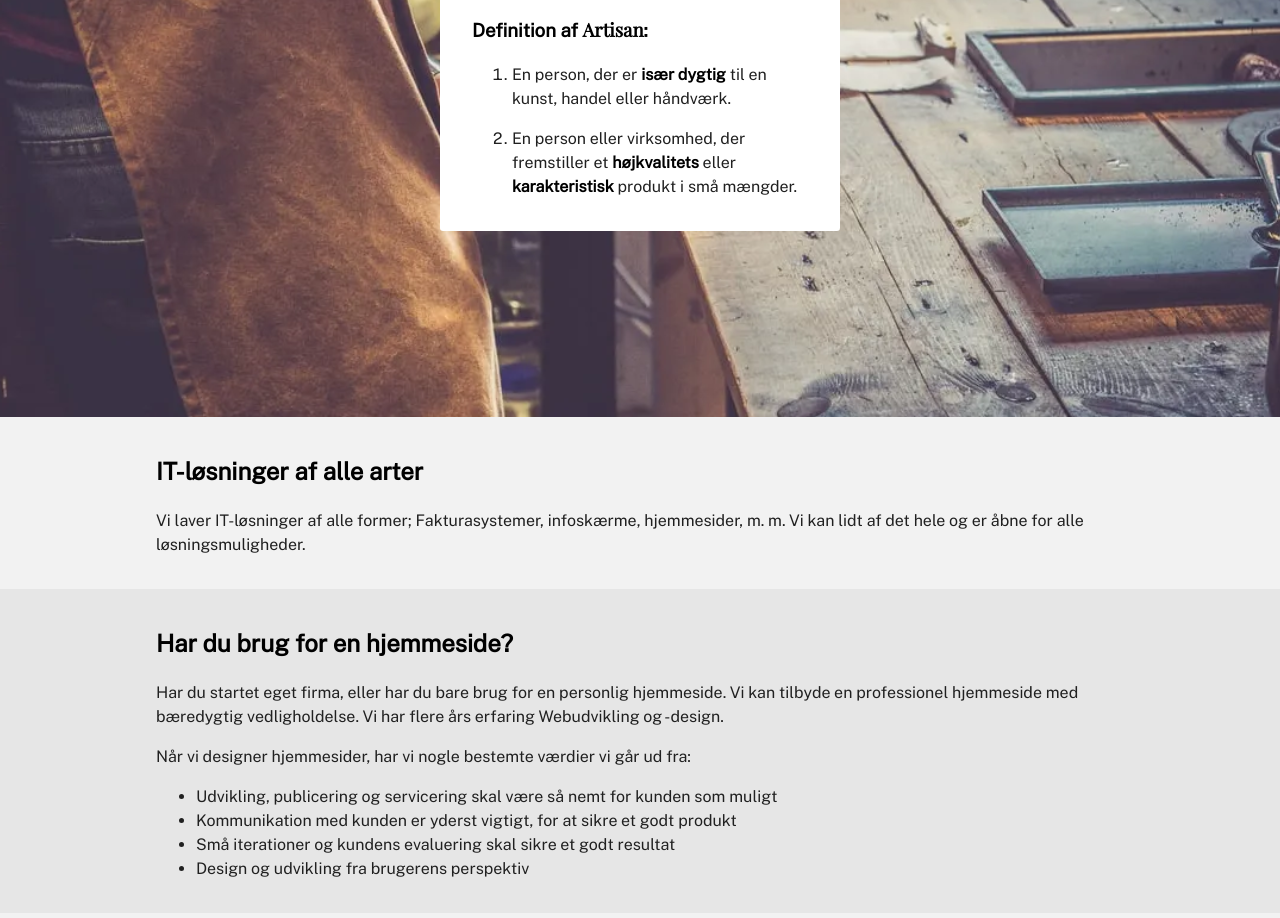
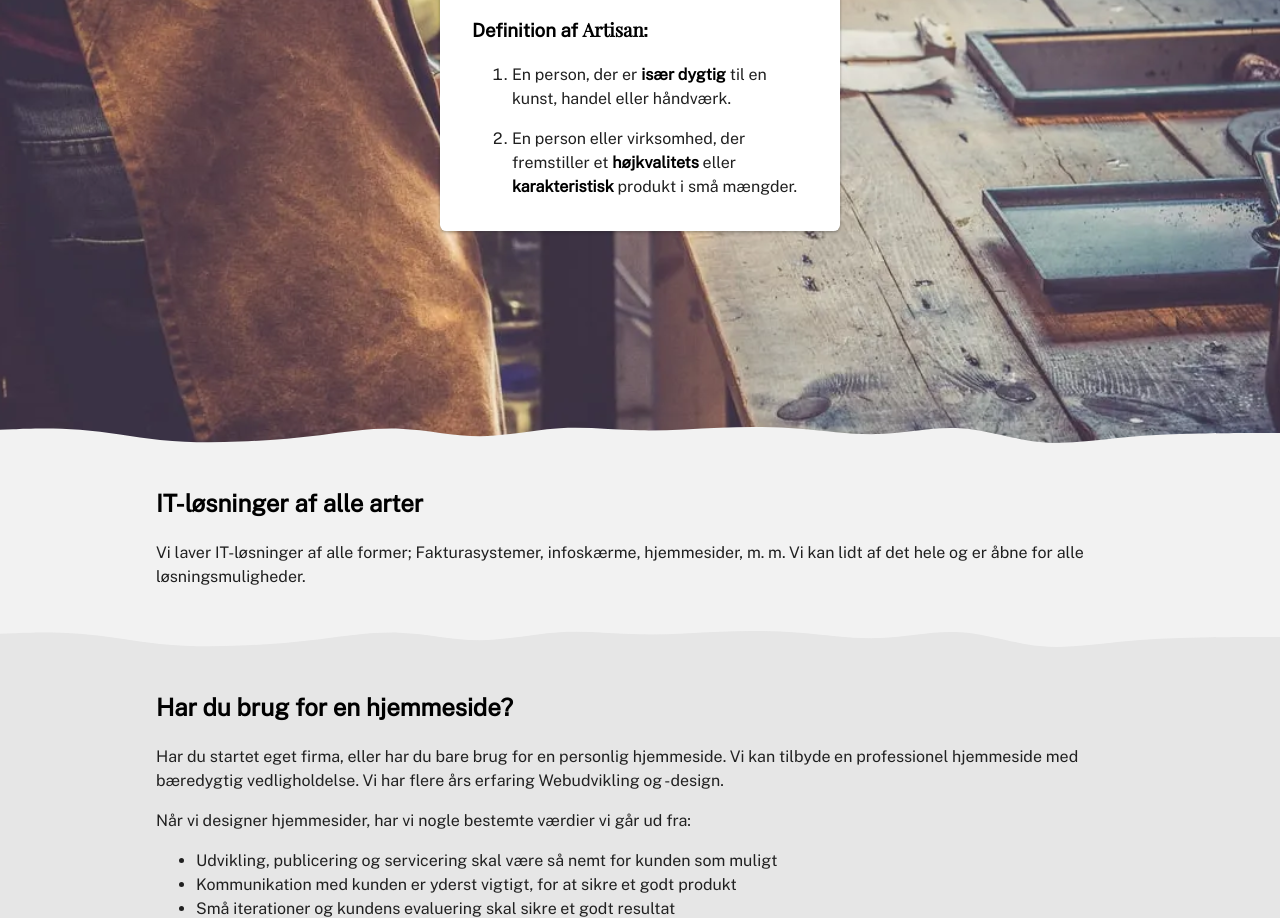
Before and after one commit to artisan-solutions/www, a website built with Vite: page index.html in a window 1280 px wide. Shown: the part 283-1201 px from the top of the page. Built offline with nearby package versions, Linux system fonts and the light colour scheme; a web font is replaced by a local one.

Commit message:
wave design

```diff
--- a/index.html
+++ b/index.html
@@ -57,6 +57,11 @@
                 </ol>
             </div>
         </div>
+
+        <div class="wave-divider transparent">
+            <img src="wave-light.svg#svgView(preserveAspectRatio(none))" />
+        </div>
+
         <section>
             <div class="container">
                 <h2>IT-løsninger af alle arter</h2>
@@ -67,6 +72,11 @@
                 </p>
             </div>
         </section>
+
+        <div class="wave-divider">
+            <img src="wave.svg#svgView(preserveAspectRatio(none))" />
+        </div>
+
         <section>
             <div class="container">
                 <h2>Har du brug for en hjemmeside?</h2>
@@ -97,6 +107,11 @@
                 </ul>
             </div>
         </section>
+
+        <div class="wave-divider flipped">
+            <img src="wave.svg#svgView(preserveAspectRatio(none))" />
+        </div>
+
         <section id="about">
             <div class="container">
                 <h2>Hvem er vi</h2>
@@ -139,6 +154,11 @@
                 </div>
             </div>
         </section>
+
+        <div class="wave-divider">
+            <img src="wave.svg#svgView(preserveAspectRatio(none))" />
+        </div>
+
         <section id="contact">
             <div class="container">
                 <h2>Kontakt</h2>
@@ -162,6 +182,11 @@
                 </div>
             </div>
         </section>
+
+        <div class="wave-divider flipped transparent">
+            <img src="wave.svg#svgView(preserveAspectRatio(none))" />
+        </div>
+
         <footer class="footer">
             <div class="container">
                 <p>
--- a/src/scss/_hero.scss
+++ b/src/scss/_hero.scss
@@ -14,8 +14,9 @@ body {
         background-color: white;
         padding: 1rem 2rem;
         margin: 1rem;
-        border-radius: 0.2rem;
+        border-radius: var(--border-radius);
         max-width: 400px;
+        box-shadow: var(--shadow);
 
         .hero-topline {
             display: flex;
--- a/src/style.scss
+++ b/src/style.scss
@@ -14,7 +14,7 @@
     --clr-txt-highlight: hsl(0, 0%, 0%);
     --shadow: 0px 2px 3px hsl(0, 0%, 12.5%, 20%),
         0px 0px 3px hsl(0, 0%, 12.5%, 20%);
-    --border-radius: 0.2rem;
+    --border-radius: 0.4rem;
     --font-text: "Public Sans", Helvetica, Arial, sans-serif;
     --font-logo: "Playfair Display", Georgia, "Times New Roman", serif;
     --font-mono: "Red Hat Mono", "Courier New", Courier, monospace;
@@ -71,3 +71,20 @@ b,
 strong {
     color: var(--clr-txt-highlight);
 }
+
+.wave-divider {
+    line-height: 0;
+    background-color: hsl(0, 0%, 95%);
+    * {
+        height: 2rem;
+        width: 100%;
+    }
+
+    &.flipped {
+        transform: scaleY(-1);
+    }
+
+    &.transparent {
+        background-color: transparent;
+    }
+}
```
Also changed, not shown: public/logo.png (renamed from logo.png), public/wave-light.svg (added), public/wave.svg (added).
